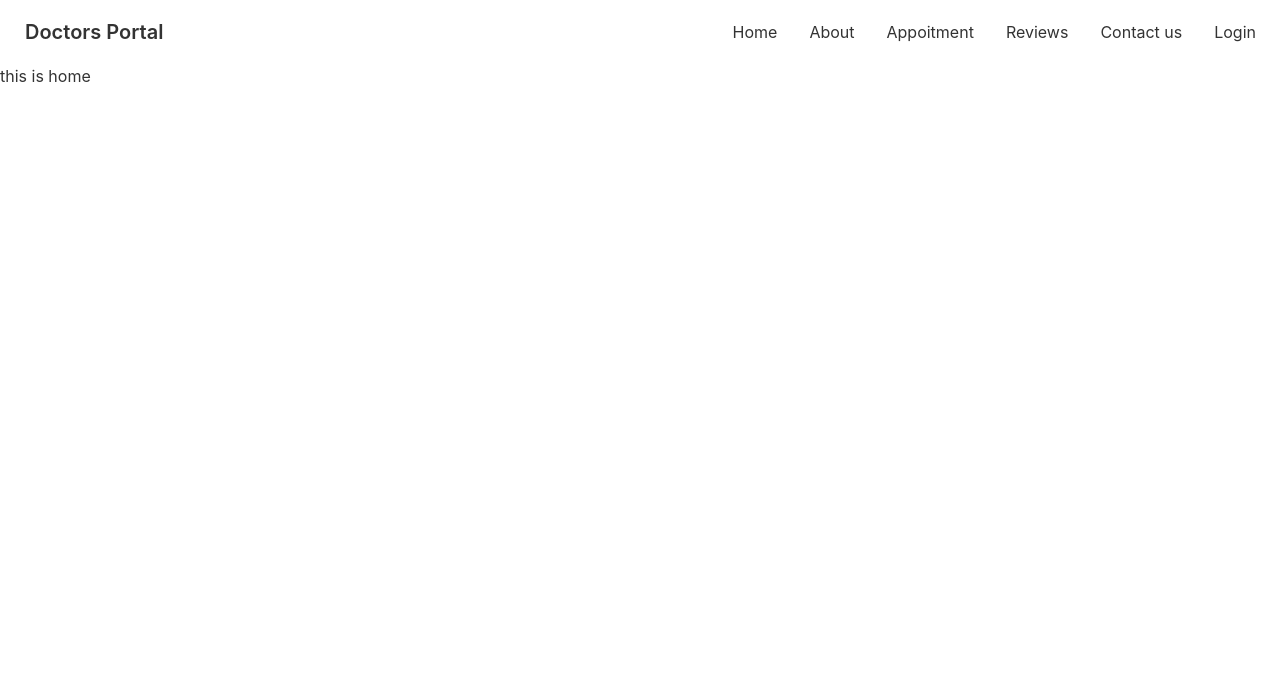
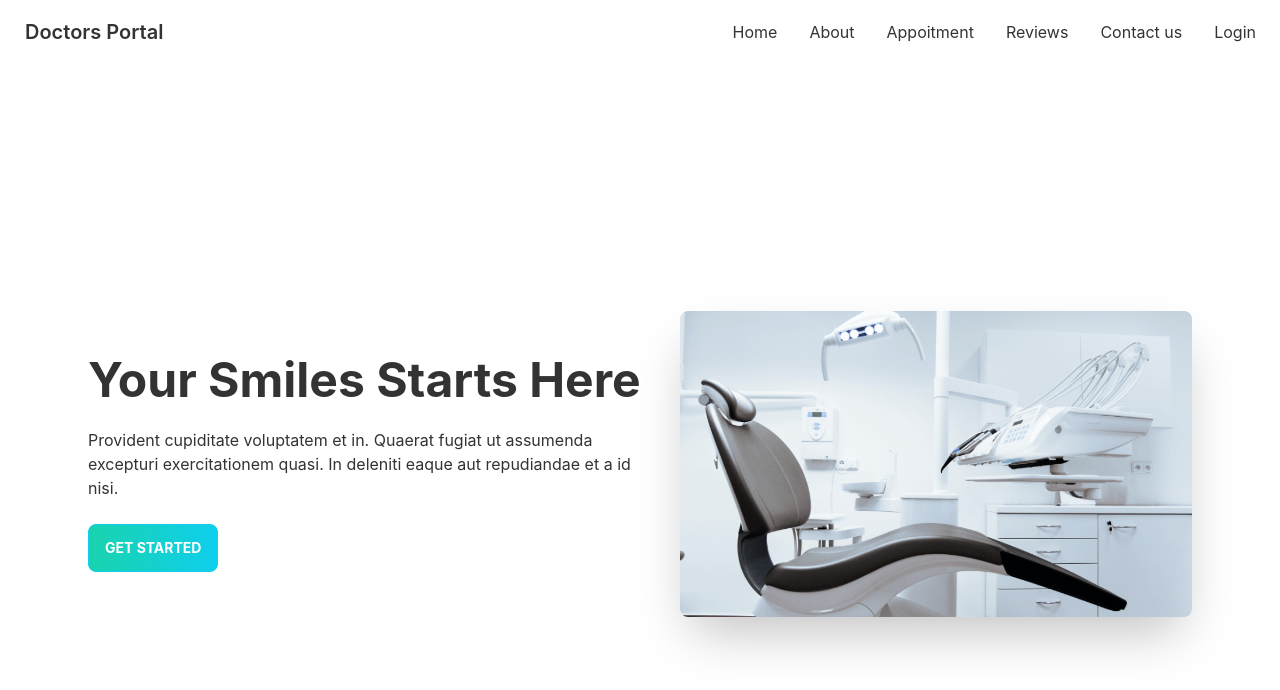
Before and after one commit to roshnirifa/doctors-portal-client-site, a React (Create React App) app: page / in a window 1280 px wide. Shown: the top 690 px of the page. Built offline with nearby package versions, Linux system fonts and the light colour scheme.

Commit message:
banner added

```diff
--- a/src/App.js
+++ b/src/App.js
@@ -12,6 +12,7 @@
       <Header></Header>
       <Routes>
         <Route path='/' element={<Home></Home>}></Route>
+        <Route path='/home' element={<Home></Home>}></Route>
         <Route path='about' element={<About></About>}></Route>
         <Route path='login' element={<Login></Login>}></Route>
       </Routes>
--- /dev/null
+++ b/src/Pages/Home/Banner/Banner.js
@@ -0,0 +1,19 @@
+import React from 'react';
+import chair from '../../../assets/images/chair.png'
+
+const Banner = () => {
+    return (
+        <div className="hero min-h-screen px-12">
+            <div className="hero-content flex-col lg:flex-row-reverse">
+                <img src={chair} class="max-w-lg rounded-lg shadow-2xl" />
+                <div className='w-1/2	'>
+                    <h1 className="text-5xl font-bold">Your Smiles Starts Here</h1>
+                    <p className="py-6">Provident cupiditate voluptatem et in. Quaerat fugiat ut assumenda excepturi exercitationem quasi. In deleniti eaque aut repudiandae et a id nisi.</p>
+                    <button className="btn btn-primary uppercase font-bold text-white bg-gradient-to-r from-secondary to-primary">Get Started</button>
+                </div>
+            </div>
+        </div>
+    );
+};
+
+export default Banner;
--- a/src/Pages/Home/Home.js
+++ b/src/Pages/Home/Home.js
@@ -1,9 +1,10 @@
 import React from 'react';
+import Banner from './Banner/Banner';
 
 const Home = () => {
     return (
         <div>
-            <h3>this is home</h3>
+            <Banner></Banner>
         </div>
     );
 };
--- a/src/Pages/Shared/Header/Header.js
+++ b/src/Pages/Shared/Header/Header.js
@@ -4,7 +4,7 @@
 const Header = () => {
     const menuItems =
         <>
-            <li><Link to='/'>Home</Link></li>
+            <li><Link to='/home'>Home</Link></li>
             <li><Link to='/about'>About</Link></li>
             <li><Link to='/appoitment'>Appoitment</Link></li>
             <li><Link to='/reviews'>Reviews</Link></li>
```
